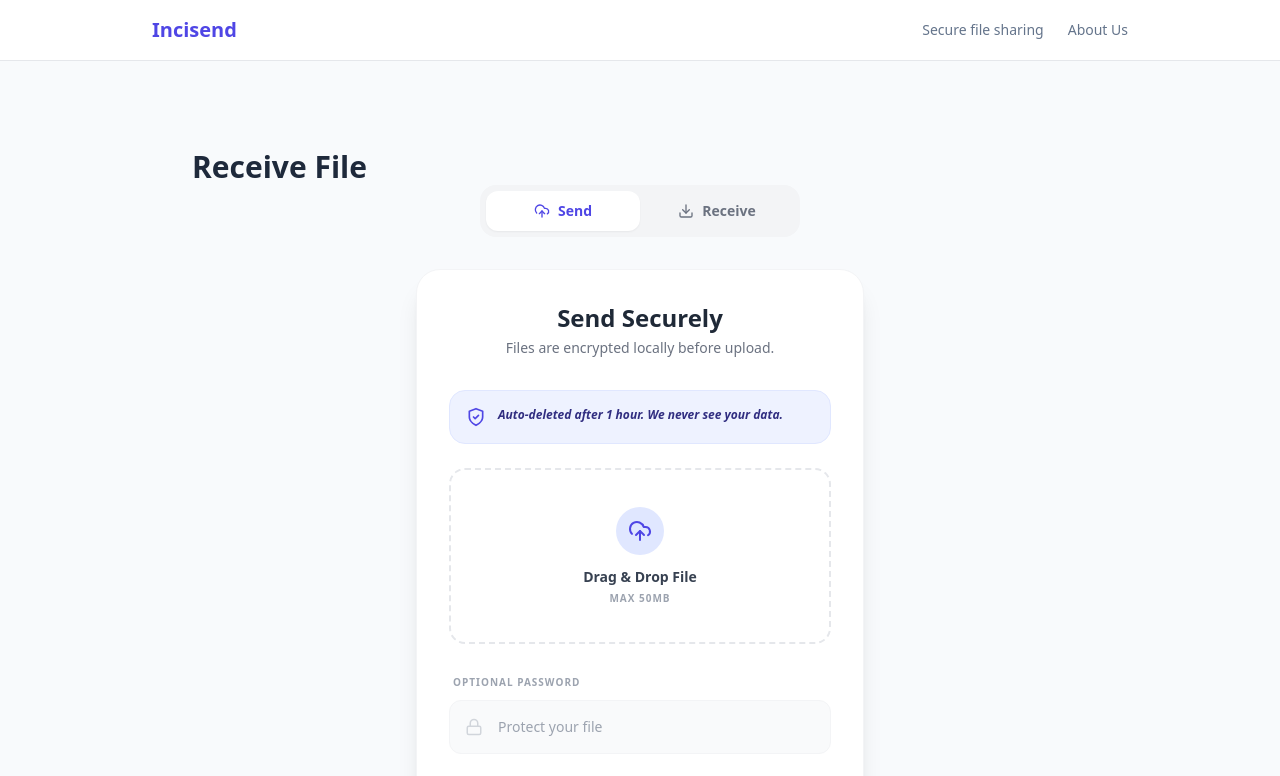
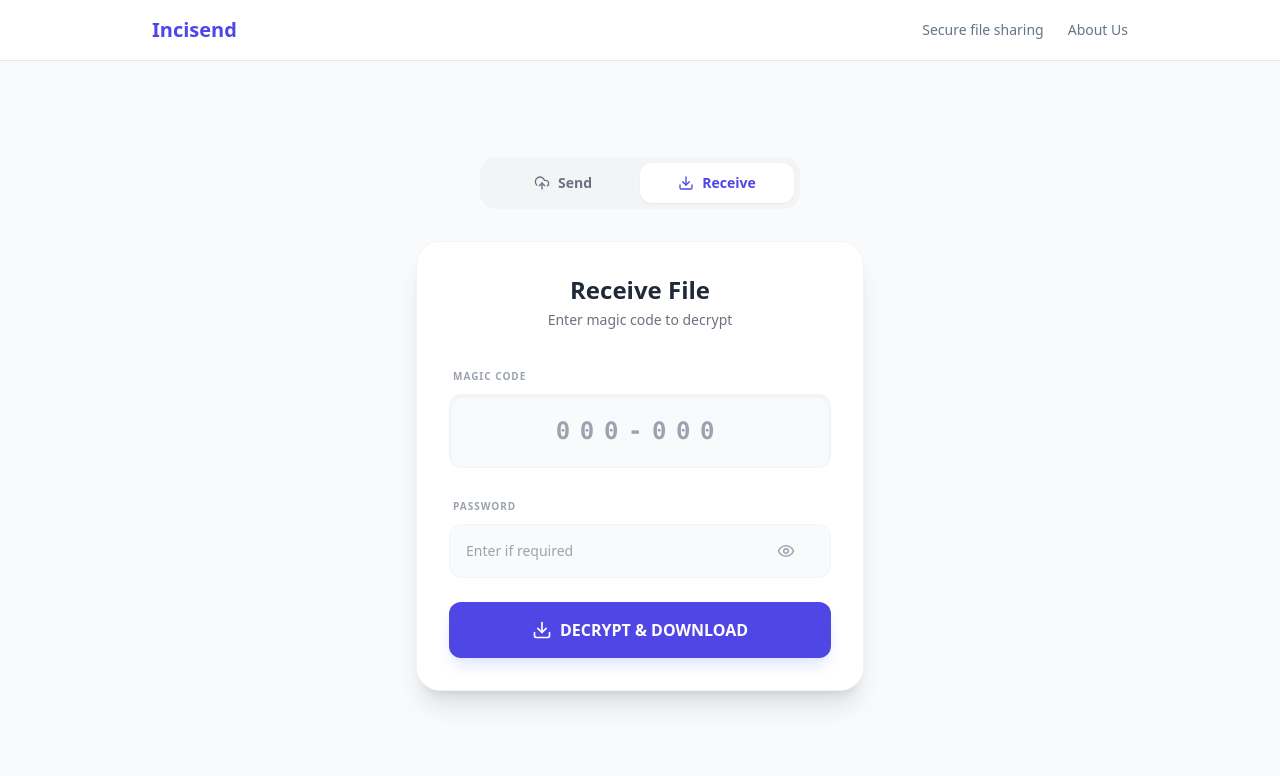
Before and after one commit to Inciverse/incisend, a Next.js app: page /receive in a window 1280 px wide. Shown: the top 776 px of the page. Built offline with nearby package versions, Linux system fonts and the light colour scheme.

Commit message:
Update page.tsx

```diff
--- a/app/receive/page.tsx
+++ b/app/receive/page.tsx
@@ -1,11 +1,10 @@
-import Incisend from "../../components/InciSend";
+import InciSend from "../../components/Incisend";
 
 export default function ReceivePage() {
   return (
-    <main style={{ padding: 40 }}>
-      <h1>Receive File</h1>
-      <Incisend mode="send" />
-
+    <main className="min-h-screen bg-[#F8FAFC] py-12">
+      {/* Explicitly telling the component to start in 'receive' mode */}
+      <InciSend initialMode="receive" />
     </main>
   );
 }
```
